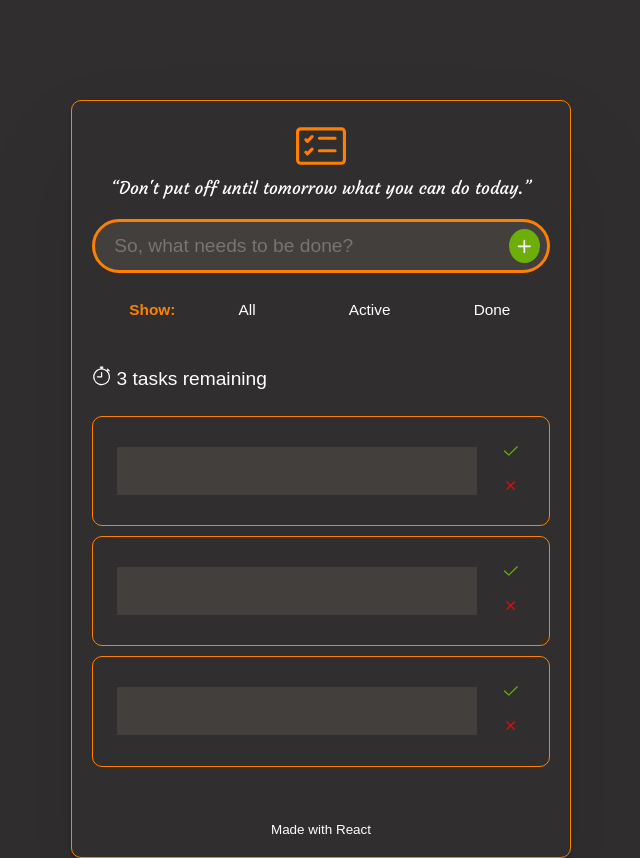
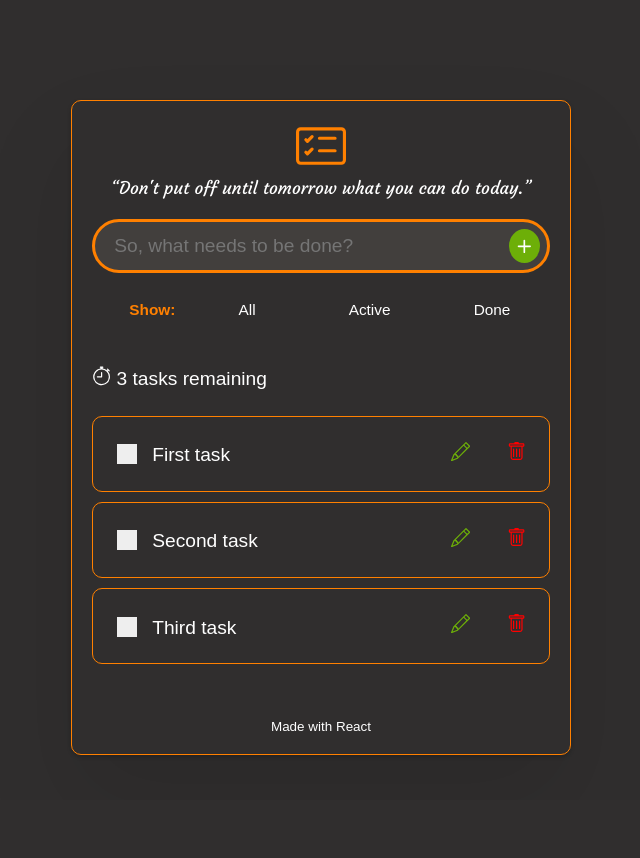
Before and after one commit to mmhamdy/yasta, a React (Create React App) app: page / in a window 1280 px wide. Shown: the whole page, without its empty margins (319-959 px from the left). After the commit the page ends 800 px from the top, so only its background shows below. Built offline with nearby package versions, Linux system fonts and the light colour scheme.

Commit message:
feat: enable editing

```diff
--- a/src/App.jsx
+++ b/src/App.jsx
@@ -26,6 +26,16 @@ const App = ({taskList}) => {
     setTasks(remainingTasks);
   }
 
+  const editTask = (id, newTask) => {
+    const editedTasks = tasks.map(task => {
+      if (id === task.id) {
+        return {...task, task: newTask}
+      }
+      return task;
+    });
+    setTasks(editedTasks);
+  }
+
   const toggleTaskDone = (id) => {
     const updatedTasks = tasks.map(task => {
       if (id === task.id) {
@@ -44,6 +54,7 @@ const App = ({taskList}) => {
       done={task.done}
       toggleTaskDone={toggleTaskDone}
       deleteTask={deleteTask}
+      editTask={editTask}
       key={task.id}
     />
     )
--- a/src/components/Todo.jsx
+++ b/src/components/Todo.jsx
@@ -1,8 +1,23 @@
+import { useState } from 'react';
 import { BsTrash, BsPencil, BsCheck2, BsX } from 'react-icons/bs';
 
-const Todo = ({ task, id, done = false, toggleTaskDone, deleteTask }) => {
+const Todo = ({ task, id, done = false, toggleTaskDone, deleteTask, editTask }) => {
+  const [isEditing, setEditing] = useState(false);
+  const [newTask, setNewTask] = useState("");
+
+  const handleChange = (e) => {
+    setNewTask(e.target.value);
+  }
+
+  const handleSubmit = (e) => {
+    e.preventDefault();
+    editTask(id, newTask);
+    setNewTask("");
+    setEditing(false);
+  }
+
   const editTemplate = (
-    <form className="editing-form">
+    <form className="editing-form" onSubmit={handleSubmit}>
       <div className="todos__editing-container">
         <div className="todos__edit-input">
           <input
@@ -10,18 +25,21 @@ const Todo = ({ task, id, done = false, toggleTaskDone, deleteTask }) => {
             name="text"
             className="form__input"
             autoComplete='off'
+            value={newTask}
+            onChange={handleChange}
           />
         </div>
         <div className="todos__edit-btns">
           <button
             className="todo-item__save-btn"
-            type="button"
+            type="submit"
           >
             <BsCheck2 />
           </button>
           <button
             className="todo-item__cancel-btn"
             type="button"
+            onClick={() => setEditing(false)}
           >
             <BsX />
           </button>
@@ -48,6 +66,7 @@ const Todo = ({ task, id, done = false, toggleTaskDone, deleteTask }) => {
         <button
           className="todo-item__edit-btn"
           type="button"
+          onClick={() => setEditing(true)}
         >
           <BsPencil />
         </button>
@@ -64,7 +83,7 @@ const Todo = ({ task, id, done = false, toggleTaskDone, deleteTask }) => {
 
   return (
     <li className="todos__todo-item">
-      {editTemplate}
+      {isEditing ? editTemplate : viewTemplate}
     </li>
   )
 }
```
